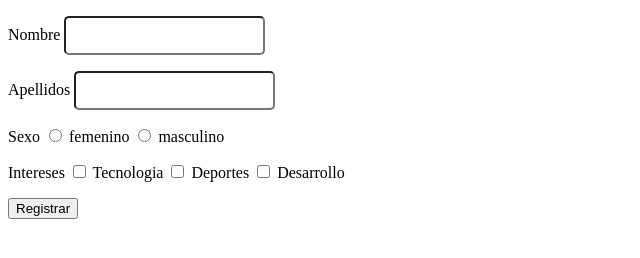
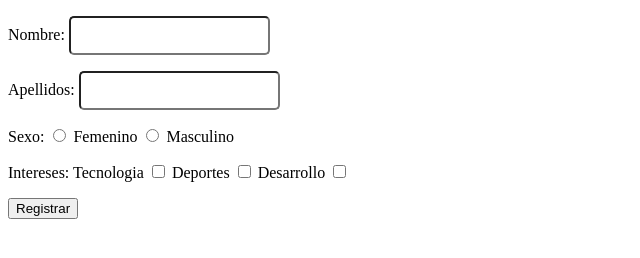
Before and after one commit to moji5rodri/sync-async-form, a website: page public/index.html in a window 1280 px wide. Shown: the whole page, without its empty margins (0-640 px from the left). Drawn offline with nearby package versions, Linux system fonts and the light colour scheme.

Commit message:
Update index.html

```diff
--- a/public/index.html
+++ b/public/index.html
@@ -1,50 +1,51 @@
 <!DOCTYPE html>
 <html>
   <head>
-	<title></title>
-	<meta charset="UTF-8">
+    <meta charset="utf-8">
     <script
       src="https://code.jquery.com/jquery-3.2.1.js"
       integrity="sha256-DZAnKJ/6XZ9si04Hgrsxu/8s717jcIzLy3oi35EouyE="
       crossorigin="anonymous">
     </script>
     <script type="text/javascript" src="main.js">
+
     </script>
-	<link rel="stylesheet" href="main.css">
+    <link rel="stylesheet" href="main.css" type="text/css" />
+    <title></title>
   </head>
   <body>
-<form method="POST">
+      <form method="post">
+
         <p>
-		<label for="first_name">Nombre</label>
+            <label for="first_name">Nombre:</label>
             <input type="text" name="first_name" id="first_name" required class="input-text">
-
         </p>
 
         <p>
-		<label for="full_name">Apellidos</label>
-		<input type="text" name="text-name" id="full_name" class="input-text">
+            <label for="last_name">Apellidos:</label>
+            <input type="text" name="last_name" id="last_name" class="input-text">
         </p>
 
         <p>
-		<label for="">Sexo</label>
-		<input type="radio" name="gender" value="f" id="femenino"/>
-		<label for="femenino">femenino</label>
-		<input type="radio" name="gender" value="m" id="masculino"/>
-		<label for="masculino">masculino</label>
+            <label for="">Sexo:</label>
+            <input type="radio" name="gender"  value="f" id="femenino">
+            <label for="femenino">Femenino</label>
+            <input type="radio" name="gender"  value="m" id="masculino">
+            <label for="masculino">Masculino</label>
         </p>
 
         <p>
-		<label for="">Intereses</label>
-		<input type="checkbox" name="interest" value="tec" id="tecnologia"/>
+            <label for="">Intereses:</label>
             <label for="tecnologia">Tecnologia</label>
-		<input type="checkbox" name="interest" value="dep" id="deportes"/>
+            <input type="checkbox" name="interest" value="tec" id="tecnologia">
             <label for="deportes">Deportes</label>
-		<input type="checkbox" name="interest" value="des" id="desarrollo"/>
+            <input type="checkbox" name="interest" value="sport" id="deportes">
             <label for="desarrollo">Desarrollo</label>
+            <input type="checkbox" name="interest" value="dev" id="desarrollo">
         </p>
 
+          <input type="submit"  value="Registrar">
 
-	<input type="submit" value="Registrar" >
       </form>
   </body>
 </html>
```
Lines whose indentation alone changed are shown as unchanged.
